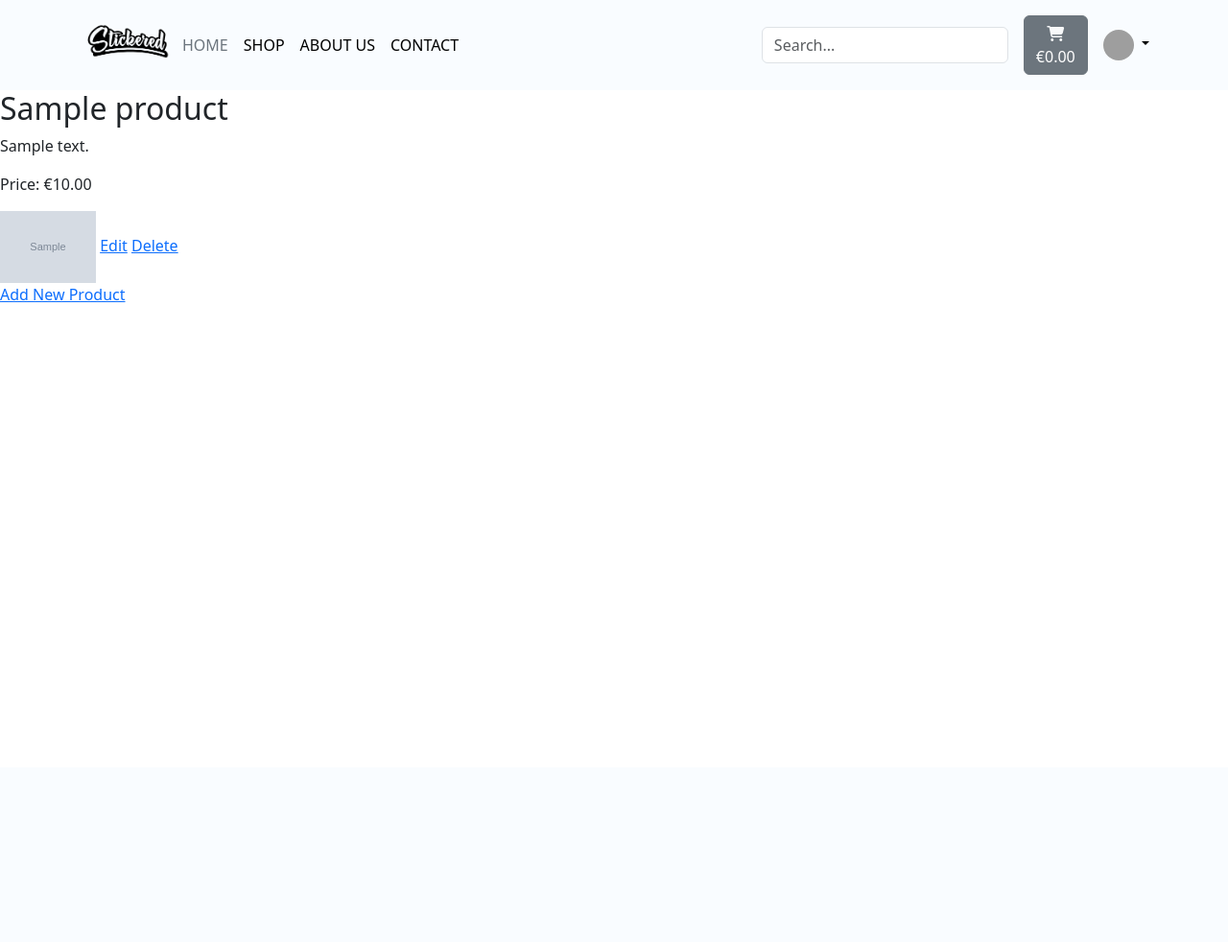
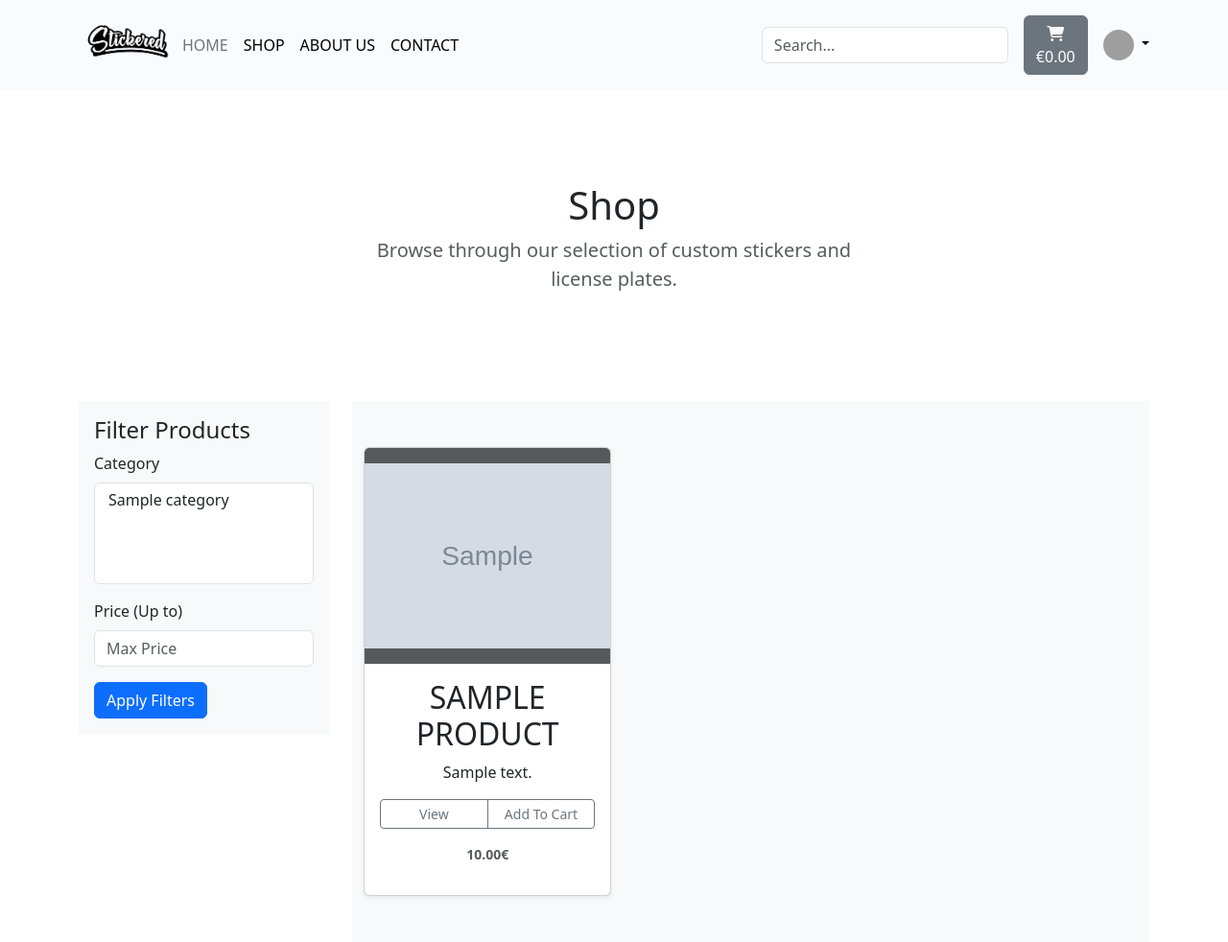
Before and after one commit to 1nsomn1aa/Stickered-V2, a Django app: page /products/ in a window 1280 px wide. Shown: the whole page at 96% size. Before the commit the page ends 315 px from the top, so only its background shows below. Run offline with Django 5.2, Linux system fonts and the light colour scheme; tables that the repository leaves empty hold one stand-in row (values such as "Sample post"); grey boxes marked "Sample" are stand-in pictures; parts of the project's set-up code (start-up, migrations or seed data) failed here and were passed over; some libraries are stand-ins or nearby versions; grey boxes are pictures that could not be loaded.

Commit message:
Create shop page layout and setup initial product filtering system

```diff
--- a/shop/templates/shop/confirm_delete.html
+++ b/shop/templates/shop/confirm_delete.html
@@ -5,11 +5,10 @@
 {% endblock %}
 
 {% block content %}
-{% for product in products %}
 <p>Are you sure you want to delete "{{ product.name }}"?</p>
 <form method="post">
     {% csrf_token %}
-    <button type="submit">Yes, Delete</button>
+    <button type="submit" class="btn btn-danger">Yes, Delete</button>
+    <a href="{% url 'product_list' %}" class="btn btn-secondary">Cancel</a>
 </form>
-<a href="{% url 'product_list' %}">Cancel</a>
 {% endblock %}
--- a/shop/templates/shop/product_list.html
+++ b/shop/templates/shop/product_list.html
@@ -1,19 +1,168 @@
-{% extends "base.html" %}
-{% load static %}
+{% extends "base.html" %} {% load static %} {% block content %}
 
-{% block page_header %}
+<section class="py-5 text-center container">
+  <div class="row py-lg-5">
+    <div class="col-lg-6 col-md-8 mx-auto">
+      <h1 class="fw-light">Shop</h1>
+      <p class="lead text-body-secondary">
+        Browse through our selection of custom stickers and license plates.
+      </p>
+      {% if user.is_superuser %}
+      <p>
+        <a href="{% url 'add_product' %}" class="btn btn-primary"
+          >Add Product</a
+        >
+      </p>
+      {% endif %}
+    </div>
+  </div>
+</section>
+
+<div class="container">
+  <div class="row">
+    <div class="col-12 col-md-3 d-none d-md-block">
+      <div class="bg-light p-3">
+        <h4>Filter Products</h4>
+        <form method="GET" action="{% url 'product_list' %}">
+          <div class="mb-3">
+              <label for="category" class="form-label">Category</label>
+              <select class="form-select" id="category" name="category" multiple>
+                  {% for category in categories %}
+                      <option value="{{ category.id }}"
+                          {% if category.id in category_filter %} selected {% endif %}>
+                          {{ category.name }}
+                      </option>
+                  {% endfor %}
+              </select>
+          </div>
+
+          <div class="mb-3">
+              <label for="price_to" class="form-label">Price (Up to)</label>
+              <input type="number" class="form-control" id="price_to" name="price_to" placeholder="Max Price"
+                     value="{{ request.GET.price_to }}">
+          </div>
+
+          <button type="submit" class="btn btn-primary">Apply Filters</button>
+      </form>
+      </div>
+    </div>
+
+    <div class="col-12 col-md-9">
+      <button
+        class="btn btn-dark d-md-none w-100 mb-3"
+        type="button"
+        data-bs-toggle="collapse"
+        data-bs-target="#filterSidebarMobile"
+        aria-controls="filterSidebarMobile"
+        aria-expanded="false"
+        aria-label="Toggle Filters"
+      >
+        ☰ Filters
+      </button>
+
+      <div class="collapse d-md-none" id="filterSidebarMobile">
+        <div class="col-12 bg-light p-3">
+          <h4>Filter Products</h4>
+          <form method="GET" action="{% url 'product_list' %}">
+            <div class="mb-3">
+                <label for="category" class="form-label">Category</label>
+                <select class="form-select" id="category" name="category" multiple>
+                    {% for category in categories %}
+                        <option value="{{ category.id }}"
+                            {% if category.id in category_filter %} selected {% endif %}>
+                            {{ category.name }}
+                        </option>
+                    {% endfor %}
+                </select>
+            </div>
+
+            <div class="mb-3">
+                <label for="price_to" class="form-label">Price (Up to)</label>
+                <input type="number" class="form-control" id="price_to" name="price_to" placeholder="Max Price"
+                       value="{{ request.GET.price_to }}">
+            </div>
+
+            <button type="submit" class="btn btn-primary">Apply Filters</button>
+        </form>
+        </div>
+      </div>
+
+      <div class="album py-5 bg-body-tertiary">
+        <div class="container">
+          <div class="row row-cols-1 row-cols-sm-2 row-cols-md-3 g-3">
+            {% for product in products %}
+            <div class="col">
+              <div class="card shadow-sm">
+                <div
+                  class="card-img-top d-flex align-items-center justify-content-center"
+                  style="height: 225px; background-color: #55595c"
+                >
+                  <img
+                    src="{{ product.image.url }}"
+                    alt="{{ product.name }}"
+                    style="
+                      max-height: 100%;
+                      max-width: 100%;
+                      object-fit: contain;
+                    "
+                  />
+                </div>
+                <div class="card-body text-center">
+                  <h2 class="text-uppercase">{{ product.name }}</h2>
+                  <p class="card-text">
+                    {{ product.description|truncatechars:100 }}
+                  </p>
+                  <div
+                    class="d-flex justify-content-between align-items-center"
+                  >
+                    <div class="btn-group w-100">
+                      {% if user.is_superuser %}
+                      <a
+                        href="{% url 'edit_product' product.pk %}"
+                        class="btn btn-sm btn-outline-secondary d-flex align-items-center justify-content-center w-100 mb-2 mb-md-0"
+                        >Edit</a
+                      >
+                      <a
+                        href="{% url 'delete_product' product.pk %}"
+                        class="btn btn-sm btn-outline-secondary d-flex align-items-center justify-content-center w-100 mb-2 mb-md-0"
+                        >Delete</a
+                      >
+                      {% endif %}
+                      <a
+                        href="{% url 'product_detail' product.pk %}"
+                        class="btn btn-sm btn-outline-secondary d-flex align-items-center justify-content-center w-100 mb-2 mb-md-0"
+                        >View</a
+                      >
+                      <a
+                        href="#"
+                        class="btn btn-sm btn-outline-secondary d-flex align-items-center justify-content-center w-100 mb-2 mb-md-0"
+                        >Add To Cart</a
+                      >
+                    </div>
+                  </div>
+                  <div class="mt-3">
+                    <small class="text-body-secondary">
+                      <p><b>{{ product.price }}€</b></p>
+                    </small>
+                  </div>
+                </div>
+              </div>
+            </div>
+            {% endfor %}
+          </div>
+        </div>
+      </div>
+    </div>
+  </div>
+</div>
+
+<script>
+  const categoryFilter = {{ category_filter| safe }};
+
+  document.querySelectorAll('select[name="category"] option').forEach(option => {
+      if (categoryFilter.includes(parseInt(option.value))) {
+          option.selected = true;
+      }
+  });
+</script>
 {% endblock %}
-
-{% block content %}
-{% for product in products %}
-<div>
-    <h2>{{ product.name }}</h2>
-    <p>{{ product.description }}</p>
-    <p>Price: €{{ product.price }}</p>
-    <img src="{{ product.image.url }}" alt="{{ product.name }}" width="100">
-    <a href="{% url 'edit_product' product.pk %}">Edit</a>
-    <a href="{% url 'delete_product' product.pk %}">Delete</a>
-</div>
-{% endfor %}
-<a href="{% url 'add_product' %}">Add New Product</a>
-{% endblock %}
--- a/shop/urls.py
+++ b/shop/urls.py
@@ -1,9 +1,10 @@
 from django.urls import path
-from .views import product_list, add_product, edit_product, delete_product
+from .views import product_list, add_product, edit_product, delete_product, product_detail
 
 urlpatterns = [
     path('', product_list, name='product_list'),
     path('add/', add_product, name='add_product'),
     path('edit/<int:pk>/', edit_product, name='edit_product'),
     path('delete/<int:pk>/', delete_product, name='delete_product'),
+    path('product/<int:pk>/', product_detail, name='product_detail'),
 ]
--- a/shop/views.py
+++ b/shop/views.py
@@ -1,10 +1,24 @@
 from django.shortcuts import render, redirect, get_object_or_404
-from .models import Product
+from .models import Product, Category
 from .forms import ProductForm
 
 def product_list(request):
     products = Product.objects.all()
-    return render(request, 'shop/product_list.html', {'products': products})
+    categories = Category.objects.all()
+
+    category_filter = request.GET.getlist('category')
+    if category_filter:
+        products = products.filter(category__id__in=category_filter)
+
+    price_to = request.GET.get('price_to')
+    if price_to:
+        products = products.filter(price__lte=price_to)
+
+    return render(request, 'shop/product_list.html', {
+        'products': products,
+        'categories': categories,
+        'category_filter': category_filter
+    })
 
 def add_product(request):
     if request.method == 'POST':
@@ -33,3 +47,7 @@ def delete_product(request, pk):
         product.delete()
         return redirect('product_list')
     return render(request, 'shop/confirm_delete.html', {'product': product})
+
+def product_detail(request, pk):
+    product = get_object_or_404(Product, pk=pk)
+    return render(request, 'shop/product_detail.html', {'product': product})
--- a/static/css/base.css
+++ b/static/css/base.css
@@ -1,3 +1,7 @@
+a {
+    text-decoration: none;
+}
+
 header {
         background-color: rgba(240, 248, 255, 0.404);
 }
```
Also changed, not shown: shop/templates/shop/product_detail.html (added, +22 -0 lines), media/products/black_irid_1.png (added), media/products/black_violet_1.png (added), media/products/black_white_1.png (added), media/products/m54re.png (added), media/products/orange_1.png (added).
